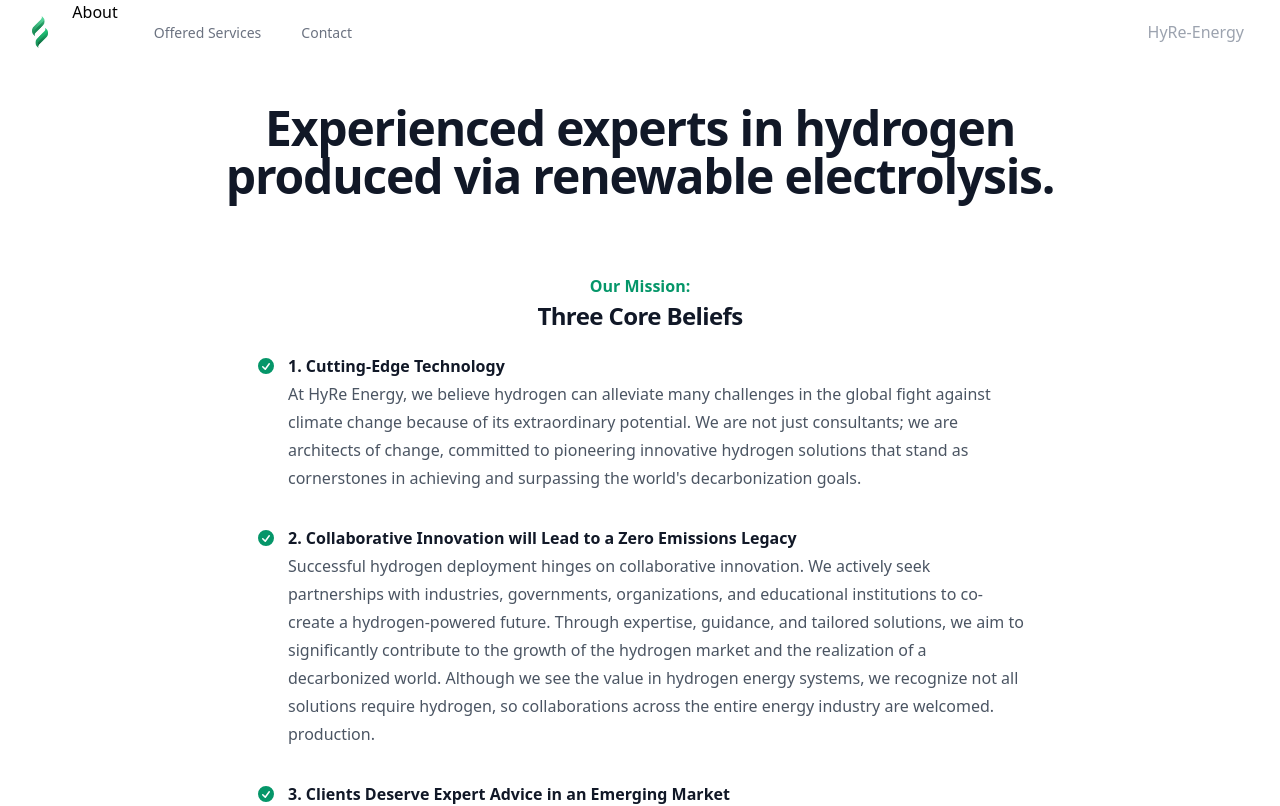
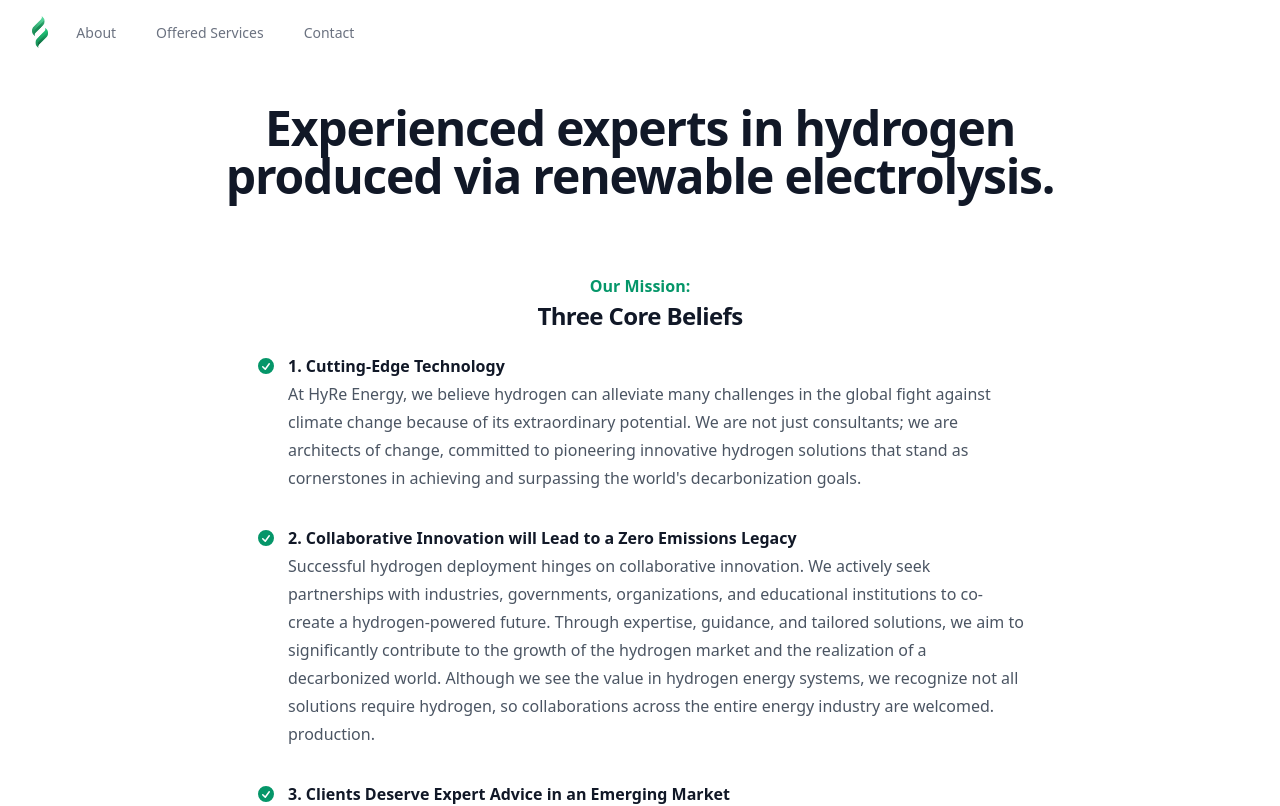
Before and after one commit to kennysghub/newhyre, a React (Vite) app: page / in a window 1280 px wide. Shown: the top 806 px of the page. Built offline with nearby package versions, Linux system fonts and the light colour scheme.

Commit message:
fix: nav links

```diff
--- a/src/components/Navbar.jsx
+++ b/src/components/Navbar.jsx
@@ -1,3 +1,102 @@
+// import { Fragment } from "react";
+// import { Link } from "react-router-dom";
+// import { Disclosure, Menu, Transition } from "@headlessui/react";
+// import { Bars3Icon, BellIcon, XMarkIcon } from "@heroicons/react/24/outline";
+// import logo from "../assets/logo2.png";
+
+// function classNames(...classes) {
+//   return classes.filter(Boolean).join(" ");
+// }
+
+// export default function Navbar() {
+//   return (
+//     <Disclosure as="nav" className="bg-white shadow">
+//       {({ open }) => (
+//         <>
+//           <div className="mx-auto max-w-7xl px-2 sm:px-6 lg:px-8">
+//             <div className="relative flex h-16 justify-between">
+//               <div className="absolute inset-y-0 left-0 flex items-center sm:hidden">
+//                 {/* Mobile menu button */}
+//                 <Disclosure.Button className="relative inline-flex items-center justify-center rounded-md p-2 text-gray-400 hover:bg-gray-100 hover:text-gray-500 focus:outline-none focus:ring-2 focus:ring-inset focus:ring-emerald-500">
+//                   <span className="absolute -inset-0.5" />
+//                   <span className="sr-only">Open main menu</span>
+//                   {open ? (
+//                     <XMarkIcon className="block h-6 w-6" aria-hidden="true" />
+//                   ) : (
+//                     <Bars3Icon className="block h-6 w-6" aria-hidden="true" />
+//                   )}
+//                 </Disclosure.Button>
+//               </div>
+//               <div className="flex flex-1 items-center justify-center sm:items-stretch sm:justify-start">
+//                 <div className="flex flex-shrink-0 items-center">
+//                   <img className="h-8 w-auto" src={logo} alt="HyRe-Energy" />
+//                 </div>
+//                 <div className="hidden sm:ml-6 sm:flex sm:space-x-8">
+//                   {/* Current: "border-emerald-500 text-gray-900", Default: "border-transparent text-gray-500 hover:border-gray-300 hover:text-gray-700" */}
+//                   <Link
+//                     to="/"
+//                     clLinkssName="inline-flex items-center border-b-2 border-transparent px-1 pt-1 text-sm font-medium text-gray-500 hover:border-gray-300 hover:text-gray-700"
+//                   >
+//                     About
+//                   </Link>
+//                   <Link
+//                     to="/services"
+//                     className="inline-flex items-center border-b-2 border-transparent px-1 pt-1 text-sm font-medium text-gray-500 hover:border-gray-300 hover:text-gray-700"
+//                   >
+//                     Offered Services
+//                   </Link>
+//                   <Link
+//                     to="contact"
+//                     className="inline-flex items-center border-b-2 border-transparent px-1 pt-1 text-sm font-medium text-gray-500 hover:border-gray-300 hover:text-gray-700"
+//                   >
+//                     Contact
+//                   </Link>
+//                 </div>
+//               </div>
+//               <div className="absolute inset-y-0 right-0 flex items-center pr-2 sm:static sm:inset-auto sm:ml-6 sm:pr-0">
+//                 <button
+//                   type="button"
+//                   className="relative rounded-full bg-white p-1 text-gray-400 hover:text-gray-500 focus:outline-none focus:ring-2 focus:ring-emerald-500 focus:ring-offset-2"
+//                 >
+//                   <span className="absolute -inset-1.5" />
+//                   <span className="sr-only">View notifications</span>
+//                   {/* <BellIcon className="h-6 w-6" aria-hidden="true" /> */}
+//                   HyRe-Energy
+//                 </button>
+//               </div>
+//             </div>
+//           </div>
+
+//           <Disclosure.Panel className="sm:hidden">
+//             <div className="space-y-1 pb-4 pt-2">
+//               <Disclosure.Button
+//                 as={Link}
+//                 to="/"
+//                 className="block border-l-4 border-emerald-500 bg-emerald-200 py-2 pl-3 pr-4 text-base font-medium text-emerald-700 hover:border-emerald-300 hover:text-emerald-600"
+//               >
+//                 About
+//               </Disclosure.Button>
+//               <Disclosure.Button
+//                 as={Link}
+//                 to="/services"
+//                 className="bg-emerald-500 border-emerald-500 text-emerald-700 hover:bg-emerald-50 hover:border-emerald-300 hover:text-emerald-700"
+//               >
+//                 Services
+//               </Disclosure.Button>
+//               <Disclosure.Button
+//                 as={Link}
+//                 to="/contact"
+//                 className="block border-l-4 border-emerald-500 bg-emerald-200 py-2 pl-3 pr-4 text-base font-medium text-emerald-700 hover:border-emerald-300 hover:text-emerald-600"
+//               >
+//                 Contact
+//               </Disclosure.Button>
+//             </div>
+//           </Disclosure.Panel>
+//         </>
+//       )}
+//     </Disclosure>
+//   );
+// }
 import { Fragment } from "react";
 import { Link } from "react-router-dom";
 import { Disclosure, Menu, Transition } from "@headlessui/react";
@@ -14,11 +113,10 @@ export default function Navbar() {
       {({ open }) => (
         <>
           <div className="mx-auto max-w-7xl px-2 sm:px-6 lg:px-8">
-            <div className="relative flex h-16 justify-between">
+            <div className="relative flex h-16 items-center justify-between">
+              {/* Mobile menu button */}
               <div className="absolute inset-y-0 left-0 flex items-center sm:hidden">
-                {/* Mobile menu button */}
-                <Disclosure.Button className="relative inline-flex items-center justify-center rounded-md p-2 text-gray-400 hover:bg-gray-100 hover:text-gray-500 focus:outline-none focus:ring-2 focus:ring-inset focus:ring-emerald-500">
-                  <span className="absolute -inset-0.5" />
+                <Disclosure.Button className="inline-flex items-center justify-center p-2 rounded-md text-gray-400 hover:text-gray-500 hover:bg-gray-100 focus:outline-none focus:ring-2 focus:ring-inset focus:ring-emerald-500">
                   <span className="sr-only">Open main menu</span>
                   {open ? (
                     <XMarkIcon className="block h-6 w-6" aria-hidden="true" />
@@ -27,153 +125,65 @@ export default function Navbar() {
                   )}
                 </Disclosure.Button>
               </div>
+
+              {/* Logo and navigation links */}
               <div className="flex flex-1 items-center justify-center sm:items-stretch sm:justify-start">
                 <div className="flex flex-shrink-0 items-center">
-                  <img className="h-8 w-auto" src={logo} alt="HyRe-Energy" />
+                  <img className="block h-8 w-auto" src={logo} alt="HyRe-Energy" />
                 </div>
                 <div className="hidden sm:ml-6 sm:flex sm:space-x-8">
-                  {/* Current: "border-emerald-500 text-gray-900", Default: "border-transparent text-gray-500 hover:border-gray-300 hover:text-gray-700" */}
+                  {/* Navigation Links */}
                   <Link
                     to="/"
-                    clLinkssName="inline-flex items-center border-b-2 border-transparent px-1 pt-1 text-sm font-medium text-gray-500 hover:border-gray-300 hover:text-gray-700"
+                    className="inline-flex items-center border-b-2 border-transparent px-1 pt-1 text-sm font-medium text-gray-500 hover:border-gray-300 hover:text-gray-700"
                   >
                     About
                   </Link>
+
                   <Link
                     to="/services"
                     className="inline-flex items-center border-b-2 border-transparent px-1 pt-1 text-sm font-medium text-gray-500 hover:border-gray-300 hover:text-gray-700"
                   >
                     Offered Services
                   </Link>
-                  {/* <a
-                    href="/mission"
-                    className="inline-flex items-center border-b-2 border-transparent px-1 pt-1 text-sm font-medium text-gray-500 hover:border-gray-300 hover:text-gray-700"
-                  >
-                    Mission
-                  </a> */}
-                  {/* <a
-                    href="/about"
-                    className="inline-flex items-center border-b-2 border-transparent px-1 pt-1 text-sm font-medium text-gray-500 hover:border-gray-300 hover:text-gray-700"
-                  >
-                    About
-                  </a> */}
                   <Link
-                    to="contact"
+                    to="/contact"
                     className="inline-flex items-center border-b-2 border-transparent px-1 pt-1 text-sm font-medium text-gray-500 hover:border-gray-300 hover:text-gray-700"
                   >
                     Contact
                   </Link>
                 </div>
               </div>
+
+              {/* Right-side content */}
               <div className="absolute inset-y-0 right-0 flex items-center pr-2 sm:static sm:inset-auto sm:ml-6 sm:pr-0">
-                <button
-                  type="button"
-                  className="relative rounded-full bg-white p-1 text-gray-400 hover:text-gray-500 focus:outline-none focus:ring-2 focus:ring-emerald-500 focus:ring-offset-2"
-                >
-                  <span className="absolute -inset-1.5" />
-                  <span className="sr-only">View notifications</span>
-                  {/* <BellIcon className="h-6 w-6" aria-hidden="true" /> */}
-                  HyRe-Energy
-                </button>
-
-                {/* Profile dropdown */}
-                {/* <Menu as="div" className="relative ml-3">
-                  <div>
-                    <Menu.Button className="relative flex rounded-full bg-white text-sm focus:outline-none focus:ring-2 focus:ring-emerald-500 focus:ring-offset-2">
-                      <span className="absolute -inset-1.5" />
-                      <span className="sr-only">Open user menu</span>
-                      <img
-                        className="h-8 w-8 rounded-full"
-                        src="https://www.kennethnguyen.io/_next/image?url=%2F_next%2Fstatic%2Fmedia%2Fportrait.8167ba6c.png&w=128&q=75"
-                        alt=""
-                      />
-                    </Menu.Button>
-                  </div>
-                  <Transition
-                    as={Fragment}
-                    enter="transition ease-out duration-200"
-                    enterFrom="transform opacity-0 scale-95"
-                    enterTo="transform opacity-100 scale-100"
-                    leave="transition ease-in duration-75"
-                    leaveFrom="transform opacity-100 scale-100"
-                    leaveTo="transform opacity-0 scale-95"
-                  >
-                    <Menu.Items className="absolute right-0 z-10 mt-2 w-48 origin-top-right rounded-md bg-white py-1 shadow-lg ring-1 ring-black ring-opacity-5 focus:outline-none">
-                      <Menu.Item>
-                        {({ active }) => (
-                          <a
-                            href="#"
-                            className={classNames(
-                              active ? "bg-gray-100" : "",
-                              "block px-4 py-2 text-sm text-gray-700"
-                            )}
-                          >
-                            Your Profile
-                          </a>
-                        )}
-                      </Menu.Item>
-                      <Menu.Item>
-                        {({ active }) => (
-                          <a
-                            href="#"
-                            className={classNames(
-                              active ? "bg-gray-100" : "",
-                              "block px-4 py-2 text-sm text-gray-700"
-                            )}
-                          >
-                            Settings
-                          </a>
-                        )}
-                      </Menu.Item>
-                      <Menu.Item>
-                        {({ active }) => (
-                          <a
-                            href="#"
-                            className={classNames(
-                              active ? "bg-gray-100" : "",
-                              "block px-4 py-2 text-sm text-gray-700"
-                            )}
-                          >
-                            Sign out
-                          </a>
-                        )}
-                      </Menu.Item>
-                    </Menu.Items>
-                  </Transition>
-                </Menu> */}
+                {/* Placeholder for future content */}
               </div>
             </div>
           </div>
 
+          {/* Mobile menu */}
           <Disclosure.Panel className="sm:hidden">
-            <div className="space-y-1 pb-4 pt-2">
-              {/* Current: "bg-emerald-50 border-emerald-500 text-emerald-700", Default: "border-transparent text-gray-500 hover:bg-gray-50 hover:border-gray-300 hover:text-gray-700" */}
-
-              {/* <Disclosure.Button
-                as={Link}
-                to="/mission"
-                className="block border-l-4 border-emerald-500 bg-emerald-200 py-2 pl-3 pr-4 text-base font-medium text-emerald-700 hover:border-emerald-300 hover:text-emerald-600"
-              >
-                Mission
-              </Disclosure.Button> */}
+            <div className="space-y-1 pb-4 pt-2 px-2">
               <Disclosure.Button
                 as={Link}
                 to="/"
-                className="block border-l-4 border-emerald-500 bg-emerald-200 py-2 pl-3 pr-4 text-base font-medium text-emerald-700 hover:border-emerald-300 hover:text-emerald-600"
+                className="block text-base font-medium text-emerald-700 hover:text-emerald-600"
               >
                 About
               </Disclosure.Button>
+
               <Disclosure.Button
                 as={Link}
                 to="/services"
-                className="bg-emerald-500 border-emerald-500 text-emerald-700 hover:bg-emerald-50 hover:border-emerald-300 hover:text-emerald-700"
+                className="block text-base font-medium text-emerald-700 hover:text-emerald-600"
               >
-                Services
+                Offered Services
               </Disclosure.Button>
               <Disclosure.Button
                 as={Link}
                 to="/contact"
-                className="block border-l-4 border-emerald-500 bg-emerald-200 py-2 pl-3 pr-4 text-base font-medium text-emerald-700 hover:border-emerald-300 hover:text-emerald-600"
+                className="block text-base font-medium text-emerald-700 hover:text-emerald-600"
               >
                 Contact
               </Disclosure.Button>
--- a/src/components/Services.jsx
+++ b/src/components/Services.jsx
@@ -4,6 +4,7 @@ import service1 from "../assets/service-1.jpg";
 import service2 from "../assets/service-2.jpg";
 import service3 from "../assets/service-3.jpg";
 import { ChevronRightIcon } from "@heroicons/react/20/solid";
+import { Link } from "react-router-dom";
 
 const servicesData = [
   {
@@ -62,7 +63,7 @@ export default function Services() {
 
           </div> */}
         </div>
-        <a href="/services">
+        <Link to="/services">
           <button
             type="button"
             className="mt-4 mb-4 inline-flex items-center gap-x-1.5 rounded-md bg-blue-500 px-2.5 py-1.5 text-sm font-semibold text-zinc-50 shadow-lg hover:bg-emerald-500 focus-visible:outline focus-visible:outline-2 focus-visible:outline-offset-2 focus-visible:outline-blue-600"
@@ -70,7 +71,7 @@ export default function Services() {
             Learn More
             <ChevronRightIcon className="-mr-0.5 h-5 w-5" aria-hidden="true" />
           </button>
-        </a>
+        </Link>
       </div>
     </div>
   );
```
